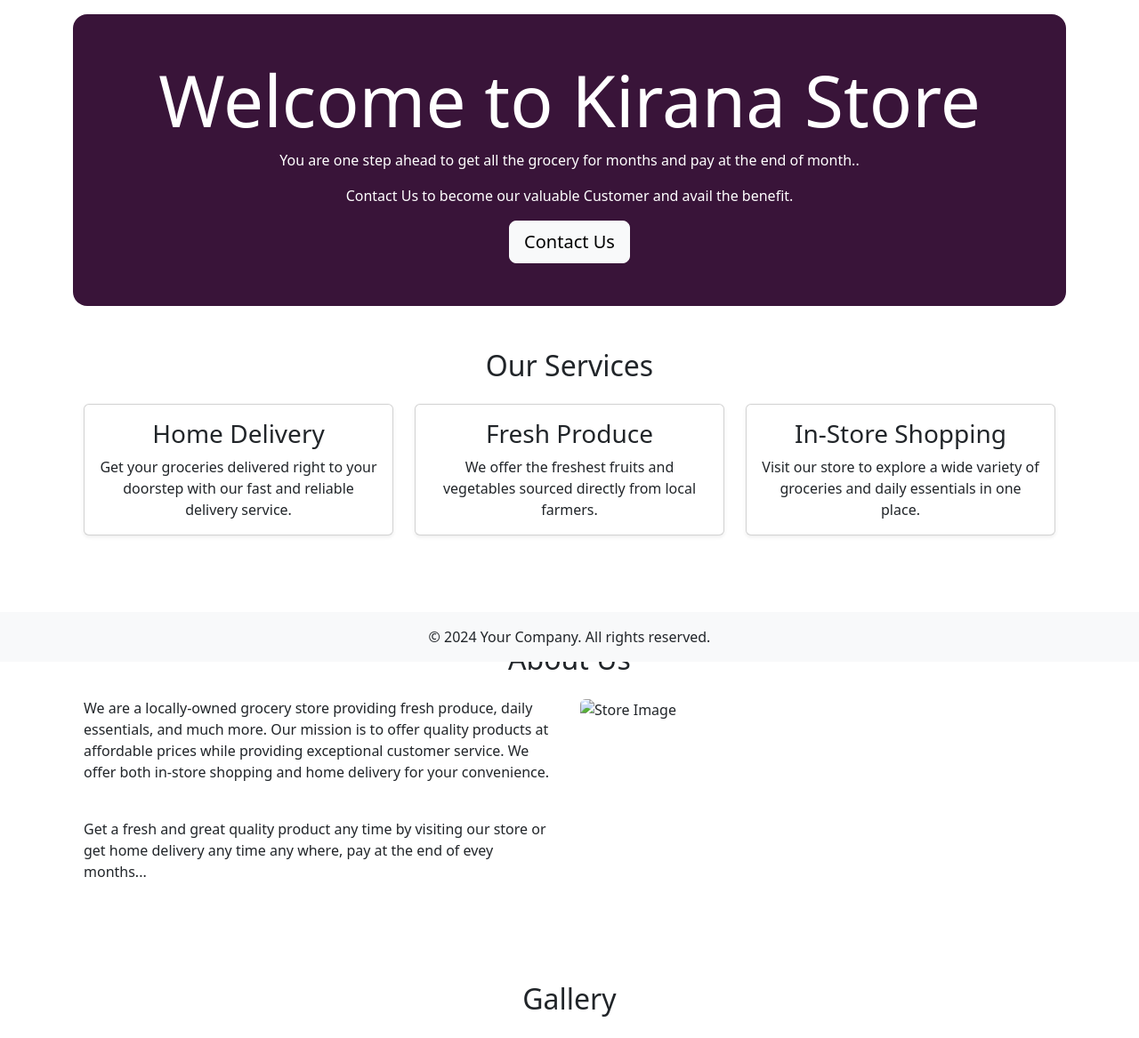
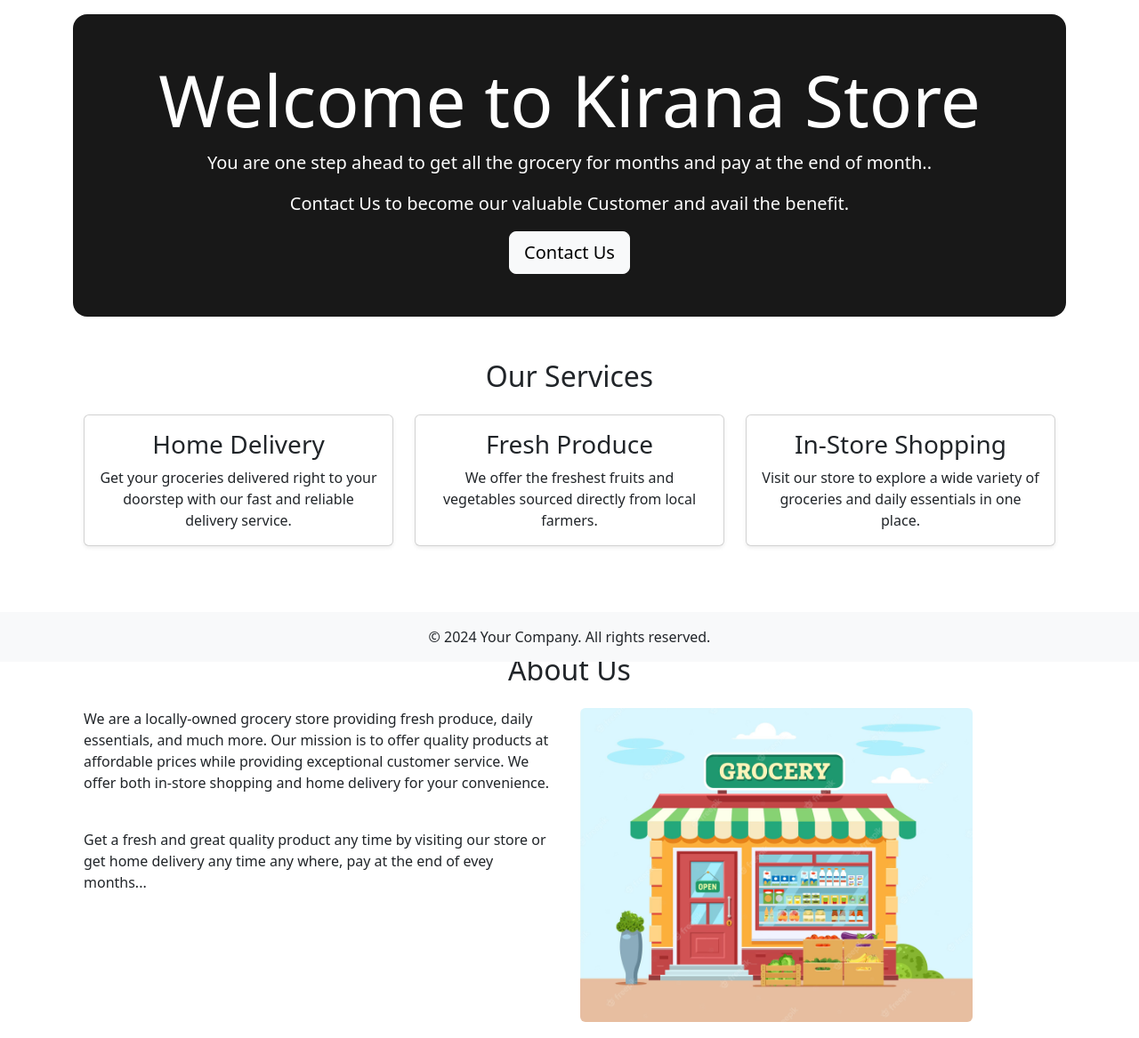
Before and after one commit to Niraj567-b/KiranaTrack, a Django app: page / in a window 1280 px wide. Shown: the part 56-1223 px from the top of the page at 89% size. Run offline with Django 5.2, Linux system fonts and the light colour scheme; some libraries are stand-ins or nearby versions.

Commit message:
Static File added

```diff
--- a/kiranaStore/settings.py
+++ b/kiranaStore/settings.py
@@ -117,7 +117,10 @@ USE_TZ = True
 # Static files (CSS, JavaScript, Images)
 # https://docs.djangoproject.com/en/5.1/howto/static-files/
 
-STATIC_URL ="static/"
+STATIC_URL ="/static/"
+STATICFILES_DIRS = [
+    BASE_DIR / "static",
+]
 
 # Default primary key field type
 # https://docs.djangoproject.com/en/5.1/ref/settings/#default-auto-field
--- a/templates/home.html
+++ b/templates/home.html
@@ -1,4 +1,5 @@
 {% extends "base.html" %}
+{% load static %}
 
 <!doctype html>
 <html lang="en">
@@ -14,11 +15,11 @@
 <body>
 
   {% block Content %}
-  <div class="hero text-white text-center py-5 mt-3 rounded-4" style="background-color: #391439;">
+  <div class="hero text-white text-center py-5 mt-3 rounded-4" style="background-color: 	#181818;">
     <div class="container">
-      <h1 class="display-1">Welcome to Kirana Store</h1>
-      <p>You are one step ahead to get all the grocery for months and pay at the end of month..</p>
-      <p>Contact Us to become our valuable Customer and avail the benefit.</p>
+      <h1 class="display-1 fw-medium">Welcome to Kirana Store</h1>
+      <p class="fw-light fs-5">You are one step ahead to get all the grocery for months and pay at the end of month..</p>
+      <p class="fw-light fs-5">Contact Us to become our valuable Customer and avail the benefit.</p>
       <a href="#services" class="btn btn-light btn-lg">Contact Us</a>
     </div>
   </div>
@@ -66,8 +67,8 @@
         <p>Get a fresh and great quality product any time by visiting our store or get home delivery any time any where,
           pay at the end of evey months...</p>
       </div>
-      <div class="col-lg-6">
-        <img src="https://via.placeholder.com/500x300" alt="Store Image" class="img-fluid rounded">
+      <div class="col-lg-5">
+        <img src="{% static 'images/grocery.jpg' %}" alt="Store Image" class="img-fluid rounded">
       </div>
     </div>
   </section>
```
Also changed, not shown: kiranaStore/urls.py (line endings or trailing spaces), static/images/grocery.jpg (added), static/images/store-1.jpg (added), static/images/store-2.jpg (added), static/images/store-3.jpg (added), static/images/store-4.jpg (added), static/images/store-5.jpg (added), static/images/store-6.jpg (added).
